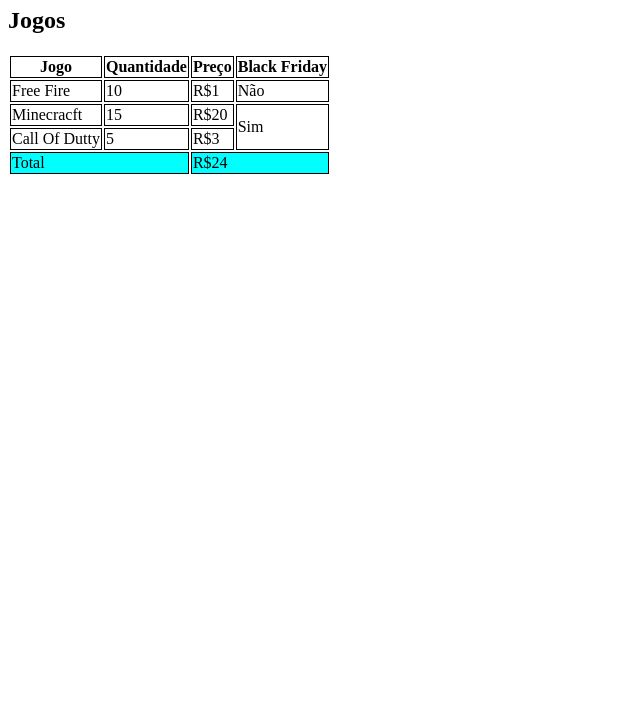
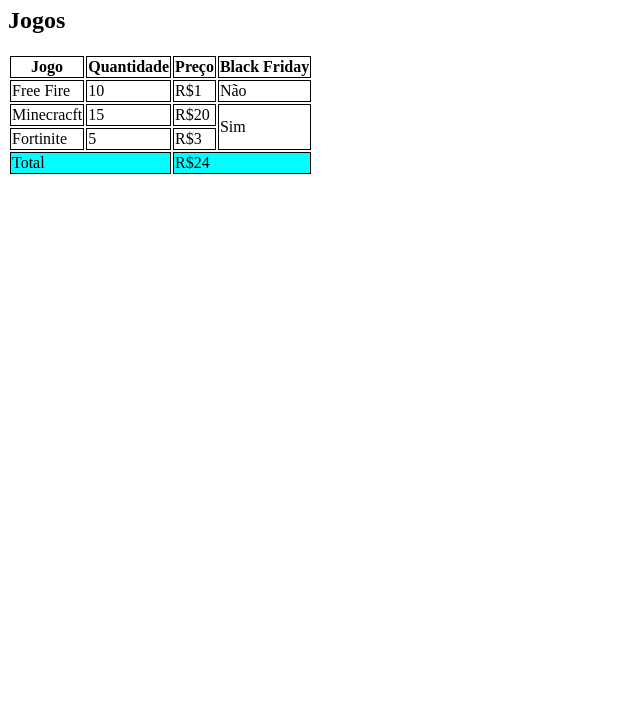
Before and after one commit to CleitonBread/Aula_tabela, a plain HTML site: page index.html in a window 1280 px wide. Shown: the part 73-800 px from the top of the page, without its empty margins (0-640 px from the left). Drawn offline with Linux system fonts and the light colour scheme.

Commit message:
trocado de call of dutty para fortinite

```diff
--- a/index.html
+++ b/index.html
@@ -43,7 +43,7 @@
             </tr>
 
             <tr>
-                <td>Call Of Dutty</td>
+                <td>Fortinite</td>
                 <td>5</td>
                 <td>R$3</td>
             </tr>
```
